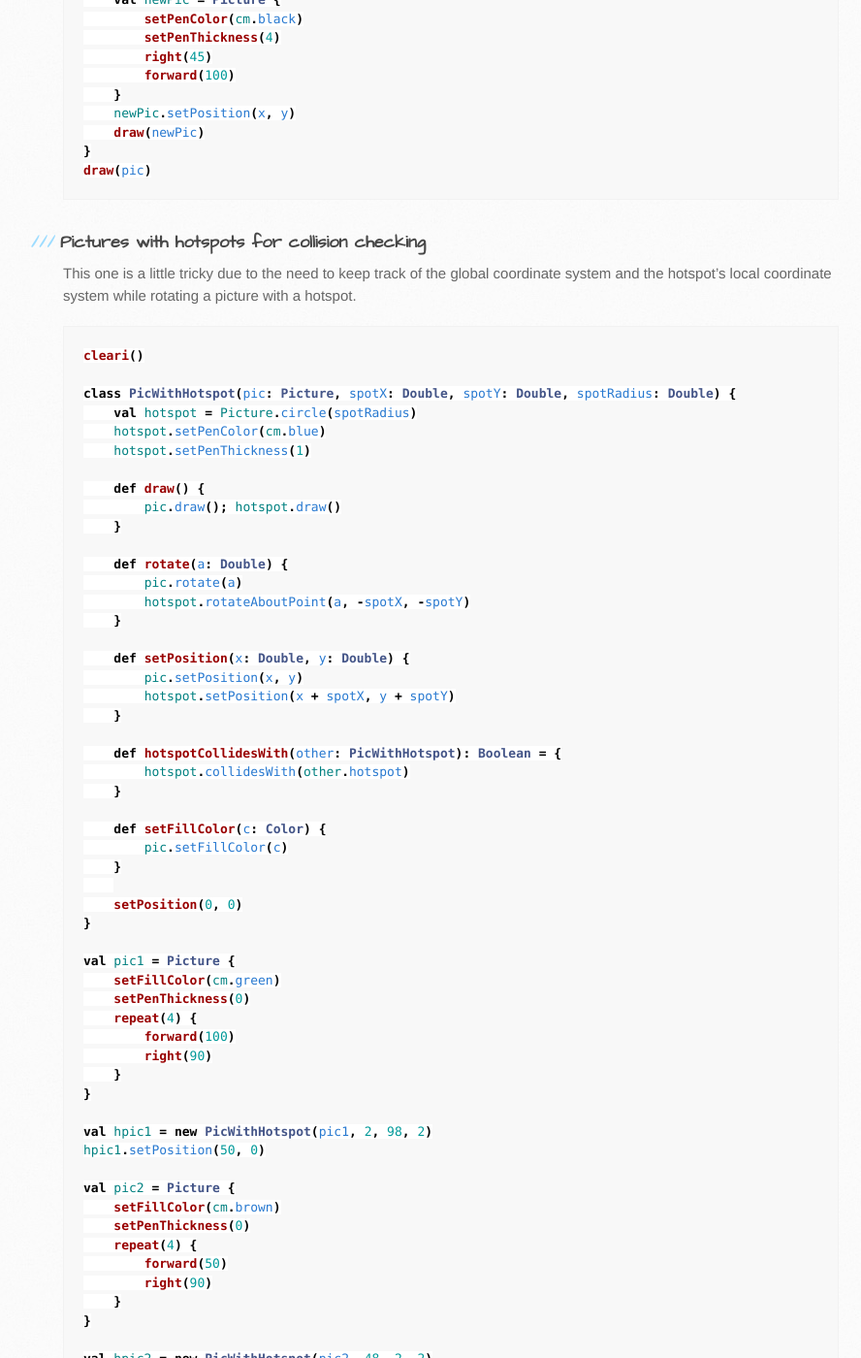
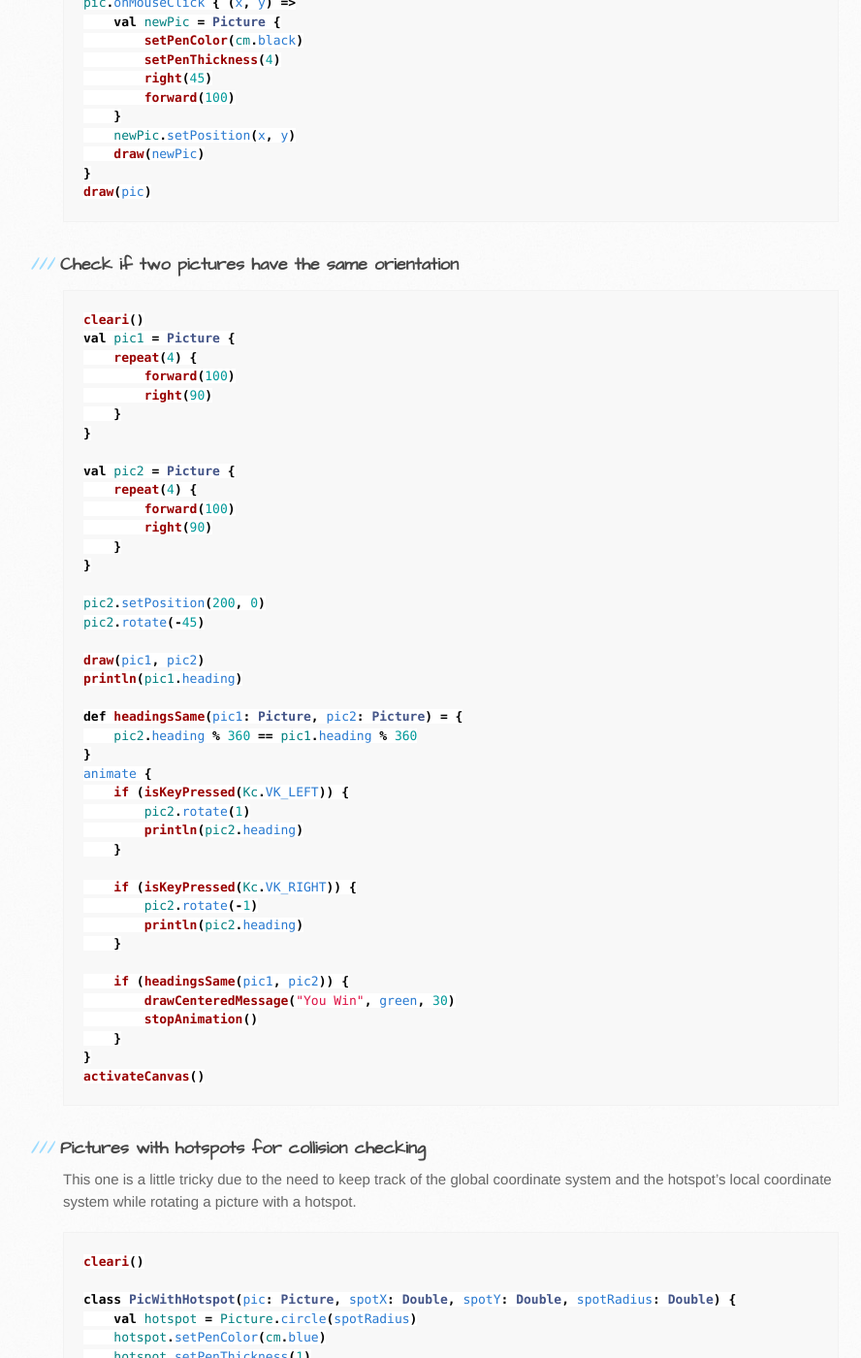
Before and after one commit to kojodoc/kojodoc.github.io, a Jekyll site: the page built from howtos/gaming.md, in a window 1280 px wide and 1400 px high, scrolled down 559 px. Shown: the whole window at 97% size, without its empty margins (105-993 px from the left). Built offline with Jekyll 4.4.1, drawn with Linux system fonts in a browser that asks for light colours; our own code applies the rules of GitHub Pages for plain Markdown files; the repository's description, which GitHub fills in, is left out; some of the changed text lies outside the part shown.

Commit message:
Add a how-to.

````diff
--- a/howtos/gaming.md
+++ b/howtos/gaming.md
@@ -3,8 +3,9 @@
 </div>
 
 ## Gaming How-to code snippets
-* [On picture click - draw a new picture](#on-picture-click---draw-a-new-picture)
-* [Pictures with hotspots for collision checking](#pictures-with-hotspots-for-collision-checking)
+* [On picture click - draw a new picture](#on-picture-click---draw-a-new-picture).
+* [Check if two pictures have the same orientation](#check-if-two-pictures-have-the-same-orientation).
+* [Pictures with hotspots for collision checking](#pictures-with-hotspots-for-collision-checking).
 
 ### On picture click - draw a new picture
 ```scala
@@ -30,6 +31,52 @@ pic.onMouseClick { (x, y) =>
 }
 draw(pic)
 ```
+
+### Check if two pictures have the same orientation
+```scala
+cleari()
+val pic1 = Picture {
+    repeat(4) {
+        forward(100)
+        right(90)
+    }
+}
+
+val pic2 = Picture {
+    repeat(4) {
+        forward(100)
+        right(90)
+    }
+}
+
+pic2.setPosition(200, 0)
+pic2.rotate(-45)
+
+draw(pic1, pic2)
+println(pic1.heading)
+
+def headingsSame(pic1: Picture, pic2: Picture) = {
+    pic2.heading % 360 == pic1.heading % 360
+}
+animate {
+    if (isKeyPressed(Kc.VK_LEFT)) {
+        pic2.rotate(1)
+        println(pic2.heading)
+    }
+
+    if (isKeyPressed(Kc.VK_RIGHT)) {
+        pic2.rotate(-1)
+        println(pic2.heading)
+    }
+
+    if (headingsSame(pic1, pic2)) {
+        drawCenteredMessage("You Win", green, 30)
+        stopAnimation()
+    }
+}
+activateCanvas()
+```
+
 
 ### Pictures with hotspots for collision checking
 This one is a little tricky due to the need to keep track of the global coordinate system and the hotspot's local coordinate system while rotating a picture with a hotspot.
````
